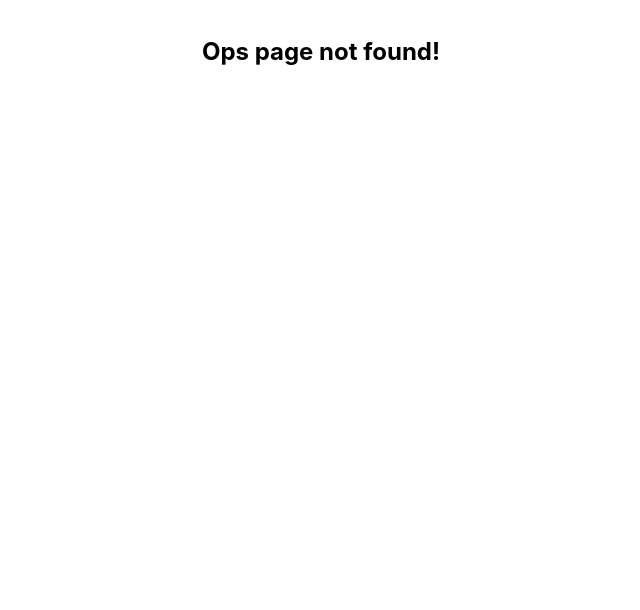
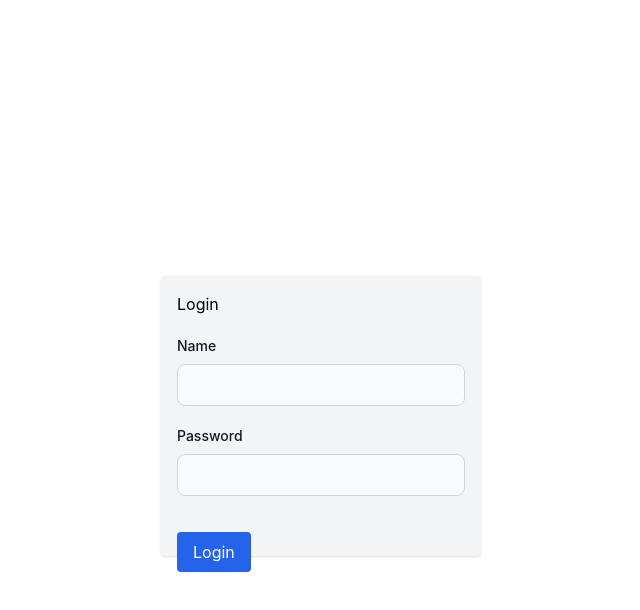
Before and after one commit to shohan-ch/ts-qr-scanner-v2, a React (Create React App) app: page /login in a window 1280 px wide. Before the commit this address had no page. Shown: the top 610 px of the page, without its empty margins (319-959 px from the left). Built offline with nearby package versions, Linux system fonts and the light colour scheme.

Commit message:
Login page added

```diff
--- /dev/null
+++ b/src/components/Auth/Login.tsx
@@ -0,0 +1,31 @@
+import React from "react";
+import BaseInput from "utils/Forms/BaseInput";
+
+type Props = {};
+
+const Login = (props: Props) => {
+  return (
+    <>
+      <div className="flex items-center h-screen wrapper">
+        <div className="space-y-5 p-4 bg-gray-100 w-[25vW] mx-auto rounded shadow h-[35vh]">
+          <h2 className="">Login</h2>
+          <BaseInput
+            name="name"
+            label="Name"
+            handleChange={() => console.log(123)}
+          />
+          <BaseInput
+            label="Password"
+            name="password"
+            handleChange={() => console.log(123)}
+          />
+          <button className="p-2 px-4 text-white bg-blue-600 rounded">
+            Login
+          </button>
+        </div>
+      </div>
+    </>
+  );
+};
+
+export default Login;
--- /dev/null
+++ b/src/pages/Login.tsx
@@ -0,0 +1,14 @@
+import Login from "../components/Auth/Login";
+import React from "react";
+
+type Props = {};
+
+const LoginPage = (props: Props) => {
+  return (
+    <div>
+      <Login />
+    </div>
+  );
+};
+
+export default LoginPage;
--- a/src/routes/index.tsx
+++ b/src/routes/index.tsx
@@ -3,6 +3,7 @@ import ErrorIndex from "../components/Error/Index";
 import Home from "../pages/Home";
 import Vcard from "../pages/Vcard";
 import Article from "../pages/Article";
+import LoginPage from "pages/Login";
 
 const routes: object[] = [
   {
@@ -19,6 +20,10 @@ const routes: object[] = [
     path: "/article",
     element: <Article />,
   },
+  {
+    path: "/login",
+    element: <LoginPage />,
+  },
 ];
 
 const router = createBrowserRouter(routes);
```
